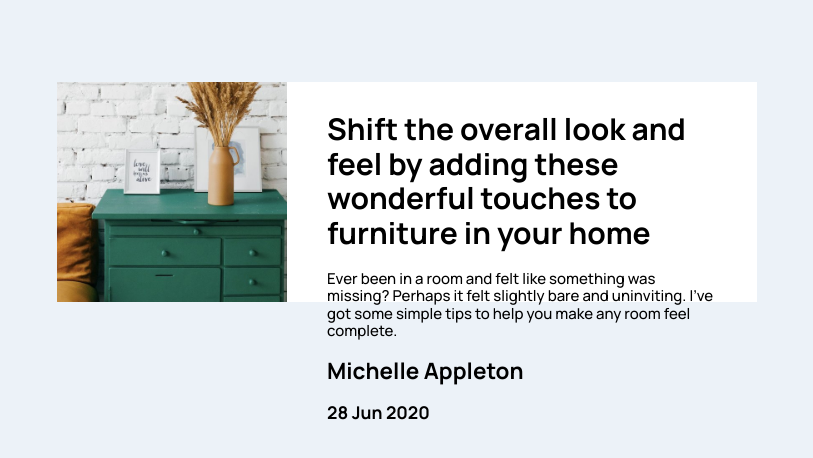
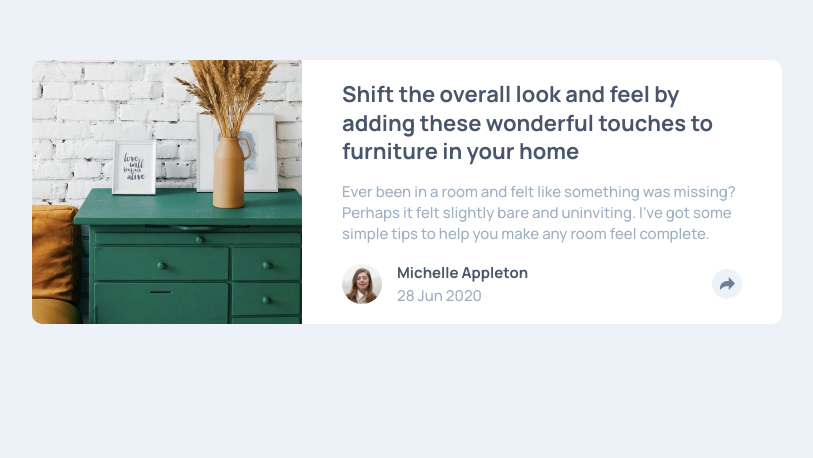
Before and after one commit to Dani237/article-preview-component, a plain HTML site: page index.html in a window 1280 px wide. Shown: the part 208-666 px from the top of the page, without its empty margins (233-1046 px from the left). Drawn offline with Linux system fonts and the light colour scheme.

Commit message:
Feat: Styles finishied

```diff
--- a/css/srtyles.css
+++ b/css/srtyles.css
@@ -14,11 +14,6 @@ html {
 *, *:before, *:after {
     box-sizing: inherit;
 }
-img {
-    max-width: 100%;
-    max-height: 100%;
-}
-
 body {
     font-size: 1.5rem;
     font-family: var(--principal-font);
@@ -30,26 +25,102 @@ main {
     align-items: center;
     justify-content: center;
 }
+img { max-width: 100%; }
+h1, h2, h3 {
+    margin: 0;
+}
 
 /* CARD */
 .card {
-    max-width: 70rem;
+    max-width: 75rem;
     display: flex;
-    max-height: 22rem;
+    height: 26.4rem;
 }
-
 
 /* IMAGE */
 .image {
     background-image: url(../images/drawers.jpg);
-    width: 30rem;
+    width: 33rem;
     background-repeat: no-repeat;
     background-size: cover;
+    border-bottom-left-radius: 1rem;
+    border-top-left-radius: 1rem;
 }
 
 /* CONTENT */
 .content {
-    max-width: 47rem;
+    max-width: 48rem;
     background-color: white;
-    padding: 1rem 4rem;
+    padding: 2rem 4rem;
+    border-top-right-radius: 1rem;
+    border-bottom-right-radius: 1rem;
 }
+.content h1 {
+    font-size: 2.2rem;
+    color: var(--v-d-grayishBlue);
+    line-height: 1.3;
+}
+.content p {
+    line-height: 1.4;
+}
+
+/* CONTENT-MEDIA */
+.content-media {
+    display: flex;
+    justify-content: space-between;
+    align-items: center;
+    margin-top: 2rem;
+}
+
+/* USER INFO */
+.user-info {
+    display: flex;
+    gap: 1.5rem;
+}
+
+/* MEDIA IMAGE */
+.media-image {
+    background-image: url(../images/avatar-michelle.jpg);
+    background-repeat: no-repeat;
+    background-size: cover;
+    width: 4rem;
+    height: 4rem;
+    border-radius: 50%;
+}
+
+
+/* MEDIA INFO */
+.media-info h2, .media-info h3{
+    font-size: 1.5rem;
+}
+.media-info h2 {
+    color: var(--v-d-grayishBlue);
+    font-weight: bold;
+}
+.media-info h3, .content-text p {
+    color: var(--grayishBlue);
+    font-weight: 500;
+}
+.media-info {
+    display: flex;
+    flex-direction: column;
+    justify-content: space-between;
+}
+
+/* SHARE */
+.share {
+    cursor: pointer;
+    background-color: var(--l-grayishBlue);
+    display: flex;
+    align-items: center;
+    justify-content: center;
+    width: 3rem;
+    height: 3rem;
+    border-radius: 50%;
+}
+/* .share img {
+    background-image: url(../images/icon-share.svg);
+    background-repeat: no-repeat;
+    width: 2rem;
+    height: 1rem;
+} */
--- a/index.html
+++ b/index.html
@@ -29,10 +29,15 @@
             to help you make any room feel complete.</p>
         </div>
         <div class="content-media">
-          <div class="media-image"></div>
-          <div class="media-info">
-            <h2>Michelle Appleton</h2>
-            <h3>28 Jun 2020</h3>
+          <div class="user-info">
+            <div class="media-image"></div>
+            <div class="media-info">
+              <h2>Michelle Appleton</h2>
+              <h3>28 Jun 2020</h3>
+            </div>
+          </div>
+          <div class="share">
+            <img src="images/icon-share.svg" alt="share">
           </div>
         </div>
       </div>
```
